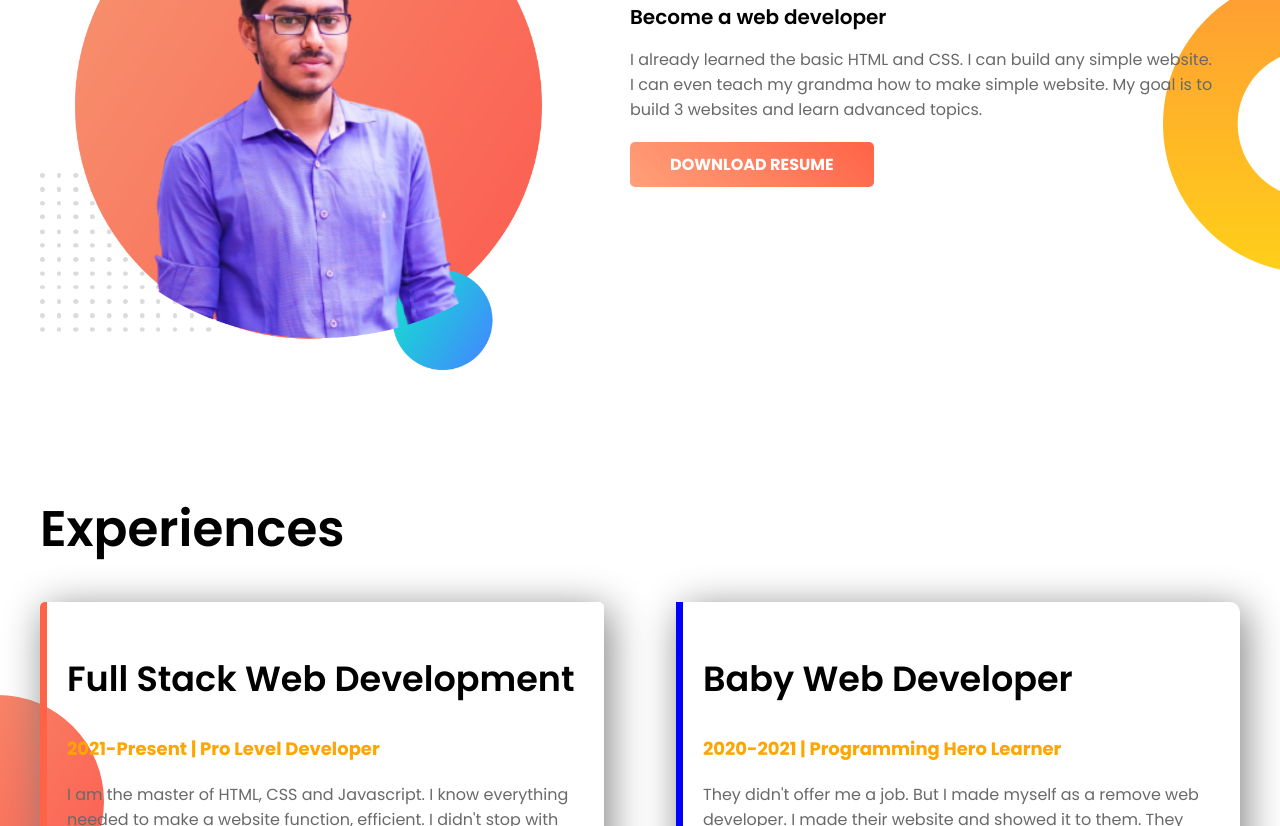
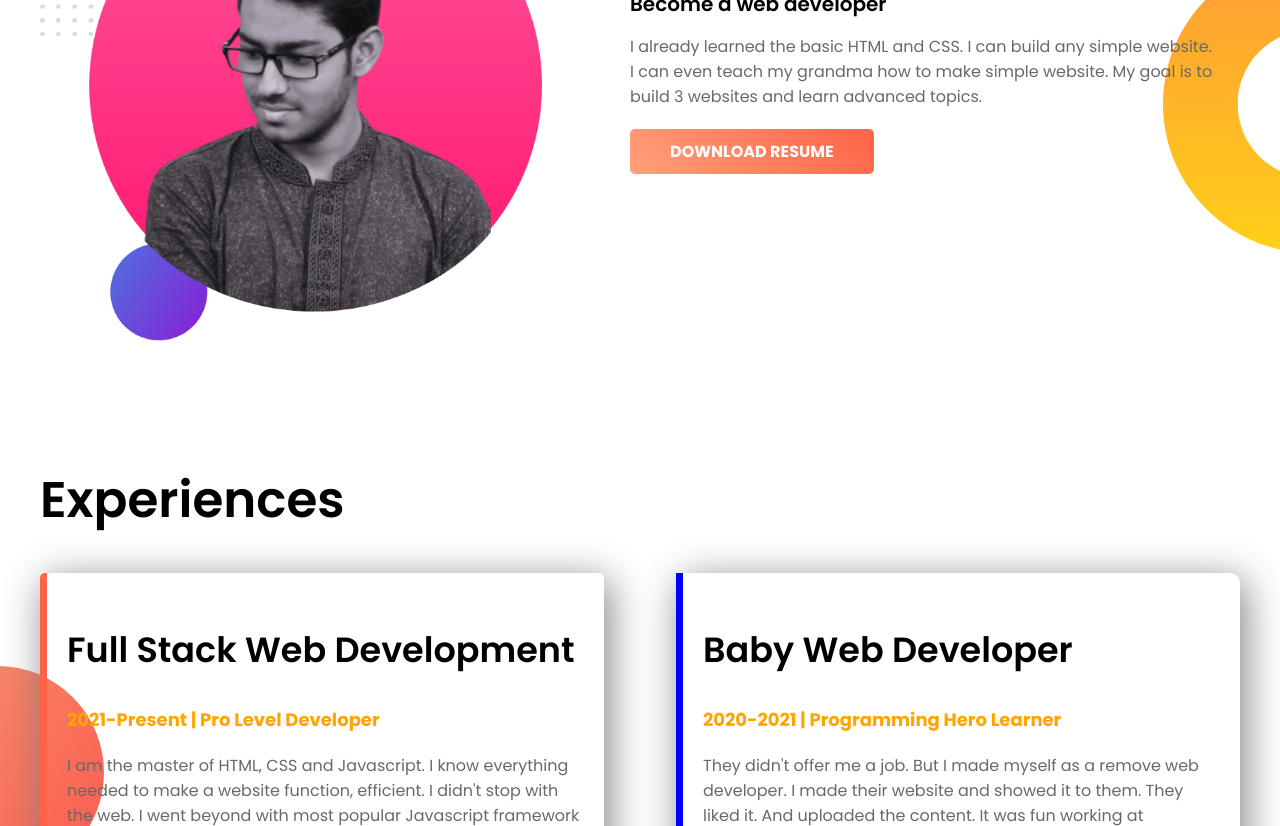
Before and after one commit to sauravmondal24/developer-portfolio, a plain HTML site: page index.html in a window 1280 px wide. Shown: the part 774-1600 px from the top of the page. Drawn offline with Linux system fonts and the light colour scheme.

Commit message:
project done

```diff
--- a/assets/css/style.css
+++ b/assets/css/style.css
@@ -15,16 +15,13 @@ a {
 
 .first-section {
 	background-image: url(../images/top-banner.png);
-	/* background-position: top; */
 	background-repeat: no-repeat;
-	/* display: flex; */
 }
 .body-sec {
 	display: flex;
 }
 .first-item {
 	width: 50%;
-	/* border: 1px solid red; */
 	padding-top: 40px;
 }
 .first-item h1 {
@@ -58,7 +55,6 @@ a {
 }
 .sec-item {
 	width: 50%;
-	/* border: 1px solid black; */
 }
 .sec-item img {
 	width: 90%;
@@ -74,7 +70,7 @@ a {
 }
 .second-section {
 	display: flex;
-	margin-top: 100px;
+	margin-top: 70px;
 }
 
 .second-sec-item1 {
@@ -87,7 +83,6 @@ a {
 .second-sec-item2 {
 	width: 50%;
 	padding-top: 40px;
-	/* border: 1px solid red; */
 	padding-right: 20px;
 }
 .second-sec-item2 h1 {
@@ -166,14 +161,12 @@ a {
 	padding: 50px 20px;
 	margin-left: 3%;
 	border-radius: 10px;
-	/* border-left: 10px solid blue; */
 	border-left: 7px solid;
 	border-image: linear-gradient(blue 100%, cyan 100%);
 	border-image-slice: 1;
 }
 footer p {
 	color: dimgray;
-	/* padding-bottom: 20px; */
 	text-align: center;
 	padding-bottom: 20px;
 }
--- a/index.html
+++ b/index.html
@@ -38,7 +38,7 @@
 					</button>
 				</div>
 				<div class="sec-item">
-					<img src="assets/images/portfolioPic1.png" alt="" />
+					<img src="assets/images/portfolioPic2.png" alt="" />
 				</div>
 			</div>
 		</section>
@@ -48,7 +48,7 @@
 			<div class="container">
 				<div class="second-section">
 					<div class="second-sec-item1">
-						<img src="assets/images/portfolioPic2.png" alt="" />
+						<img src="assets/images/portfolioPic1.png" alt="" />
 					</div>
 					<div class="second-sec-item2">
 						<h1>Dream Big</h1>
```
